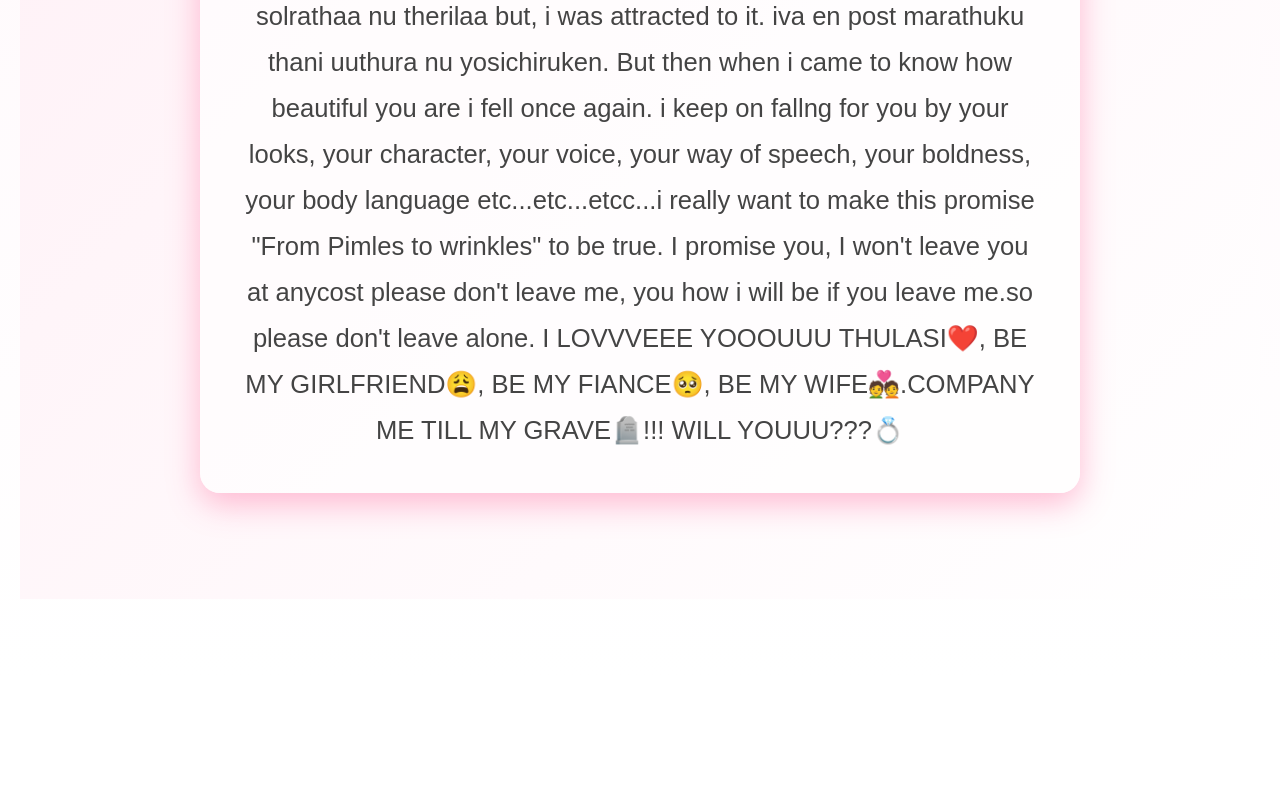
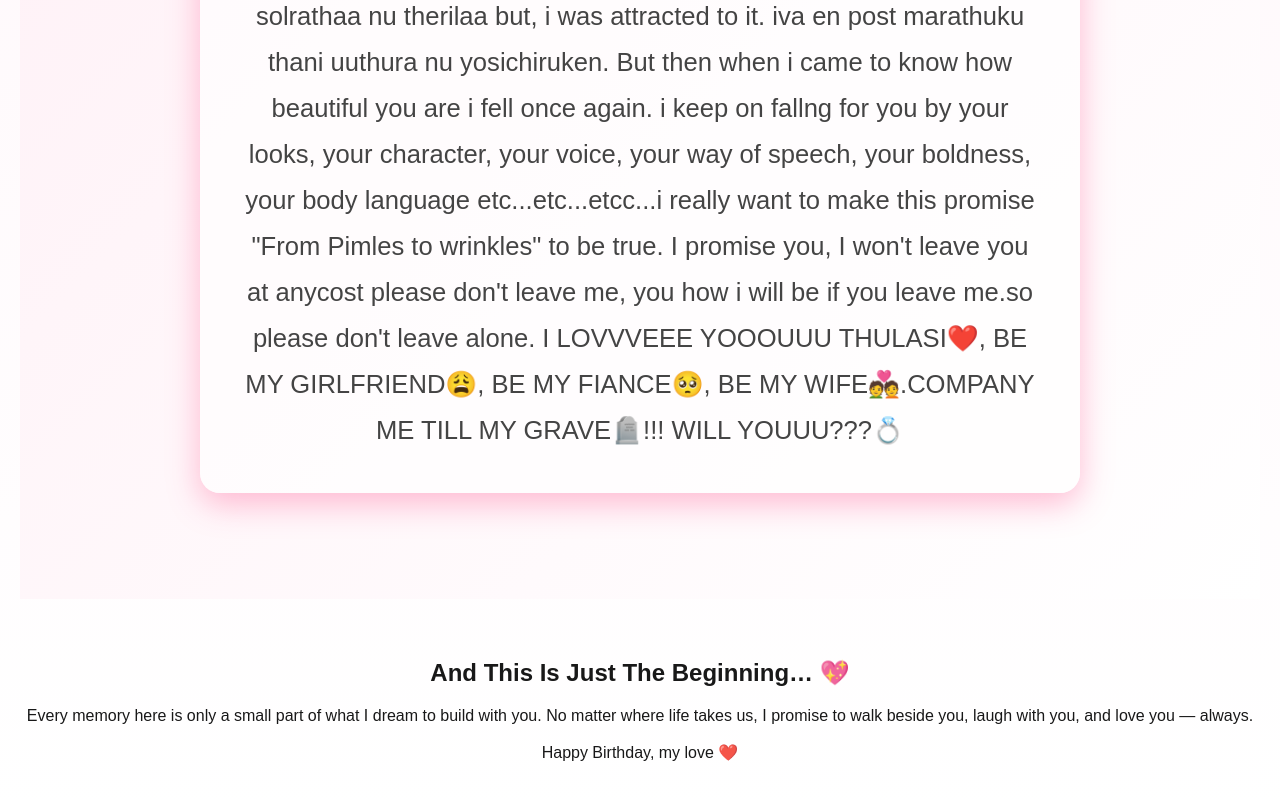
Before and after one commit to m-pranav-67/birthday-surprise, a plain HTML site: page index.html in a window 1280 px wide. Shown: the part 5344-6144 px from the top of the page. Before the commit the page ends 6023 px from the top, so only its background shows below. Drawn offline with Linux system fonts and the light colour scheme.

Commit message:
Update index.html
changed

```diff
--- a/index.html
+++ b/index.html
@@ -83,6 +83,18 @@
 <div id="fullscreen" onclick="closeFullscreen()">
     <img id="fullscreen-img">
 </div>
+<!-- SECTION 4: OUTRO -->
+<div class="outro section" id="outro">
+    <h2>And This Is Just The Beginning… 💖</h2>
+    <p>
+        Every memory here is only a small part of what I dream to build with you.
+        No matter where life takes us, I promise to walk beside you,
+        laugh with you, and love you — always.
+        <br><br>
+        Happy Birthday, my love ❤️
+    </p>
+</div>
+
 
 </body>
 </html>
```
